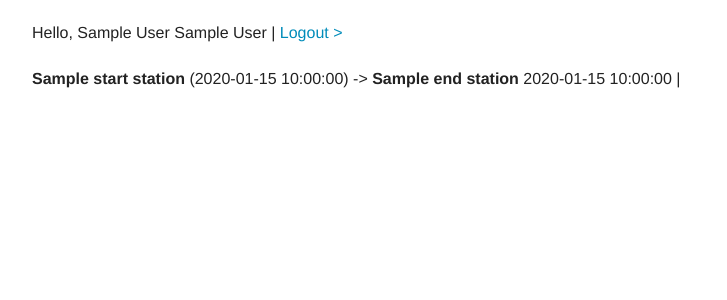
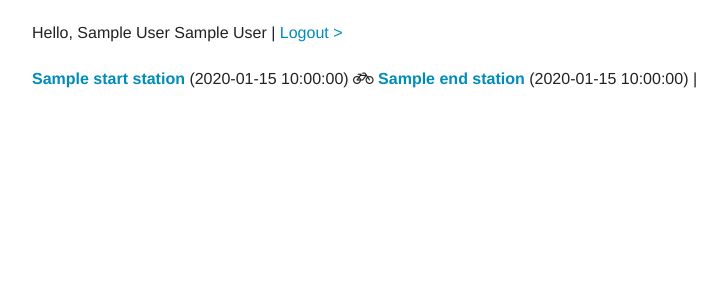
Before and after one commit to fhennecker/olliv, a Flask app: template src/templates/trips.html in a window 1280 px wide. Shown: the top 300 px of the page, without its empty margins (123-850 px from the left). Run offline with Flask 2, Linux system fonts and the light colour scheme; the visitor is signed in with stand-in values (Sample User, id 1); the template is opened without the code that fills it: most values are stand-ins (such as "Sample title", 1, 10 or a date in 2020); some libraries are stand-ins or nearby versions.

Commit message:
[enh] display of the trips, added links to stations

```diff
--- a/src/templates/_master.html
+++ b/src/templates/_master.html
@@ -3,6 +3,7 @@
     <title>Villo!</title>
     <link rel="stylesheet" type="text/css" href="/static/foundation.min.css" />
     <link rel="stylesheet" type="text/css" href="/static/main.css" />
+    <link rel="stylesheet" href="//maxcdn.bootstrapcdn.com/font-awesome/4.3.0/css/font-awesome.min.css">
 </head>
 <body>
     {% include '_userinfo.html' %}
--- a/src/templates/trips.html
+++ b/src/templates/trips.html
@@ -4,7 +4,12 @@
 
     {% if "firstname" in session %}
         {% for trip in trips %}
-            <p><strong>{{ trip.startStation.name }}</strong> ({{ trip.startDate }}) -> <strong>{{ trip.endStation.name }}</strong> {{ trip.endDate }} | </p>
+            <p>
+                <strong><a href="/station/{{trip.startStation.id}}">{{ trip.startStation.name }}</a></strong>
+                ({{ trip.startDate }}) <i class="fa fa-bicycle"></i>
+                <strong><a href="/station/{{trip.endStation.id}}">{{ trip.endStation.name }}</a></strong>
+                ({{ trip.endDate }}) |
+            </p>
         {% endfor %}
     {% else %}
         <div data-alert class="alert-box warning radius">
```
